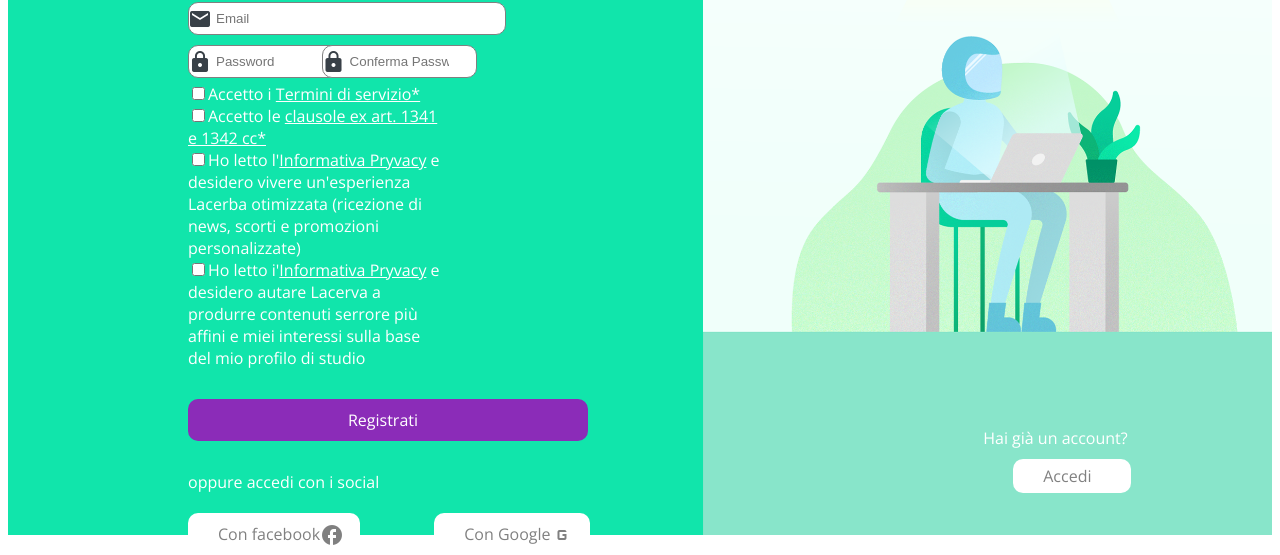
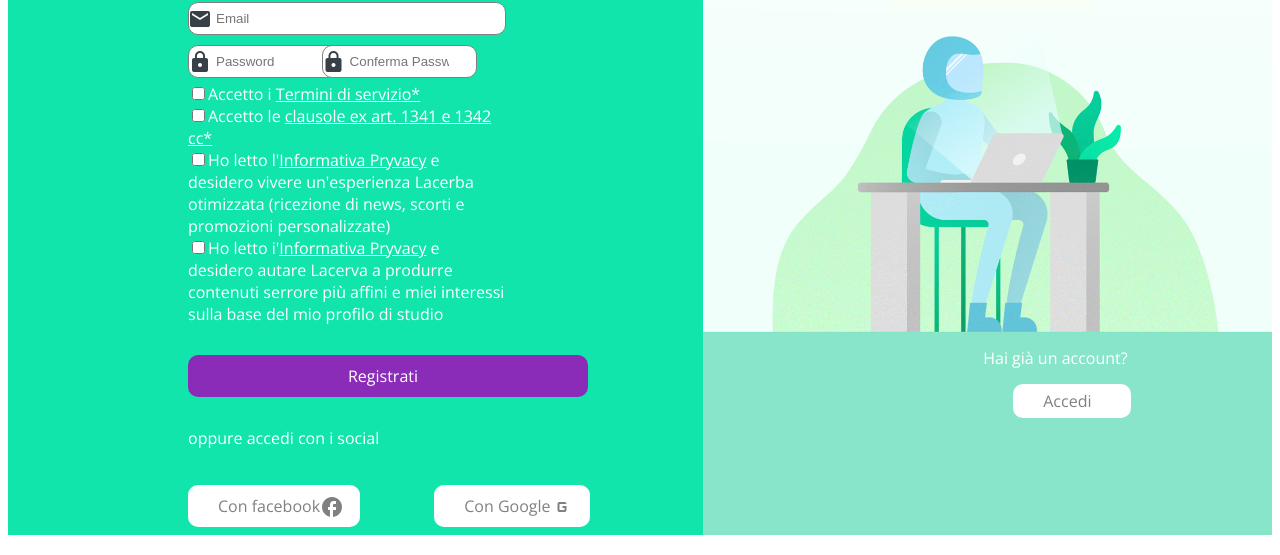
Before and after one commit to farhanaeasminroxy/compito-lacerba, a plain HTML site: page index.html in a window 1280 px wide. Shown: the part 273-828 px from the top of the page. Drawn offline with nearby package versions, Linux system fonts and the light colour scheme.

Commit message:
Add files via upload

```diff
--- a/main.css
+++ b/main.css
@@ -1,7 +1,9 @@
+
 body {
   padding: 0px;
   font-family: 'Open Sans', sans-serif;
   color: #384047;
+
 }
 
 
@@ -38,20 +40,22 @@
 	background: url("lacerba.png");
 	height: 100vh;
 	background-size: cover;
-
+	background-position: center;
 	float: right;
-
+    position: relative;
 	width: 45%;
 }
 .r-text {
-	margin-top: 692px;
+	margin-top: 612px;
 	margin-left: 280px;
+
 }
 .r-text p {
 	color: white;
 }
 .r-btn {
 	margin-top: 5px;
+	position: absolute;
 
 }
 .right-btn {
@@ -100,6 +104,7 @@
 	transition: background .3s;
 	border-radius: 10px;
 	text-align: center;
+
 }
 
 .submit-btn a {
@@ -111,6 +116,7 @@
 .text {
 	color: white;
 	margin-left: 150px;
+
 }
 
 
@@ -149,7 +155,7 @@
 .lbtn {
 	margin-top: 30px;
 	margin-left: 120px;
-
+    position: absolute;
 }
 .with {
 	background: white;
@@ -195,10 +201,12 @@
 	color: white;
 }
 .checkbox {
-	width: 40%;
+	width: 50%;
 	color: white;
 	margin-left: 150px;
+
 }
+
 
 
 
```
Also changed, not shown: index.html (+2 -1 lines).
